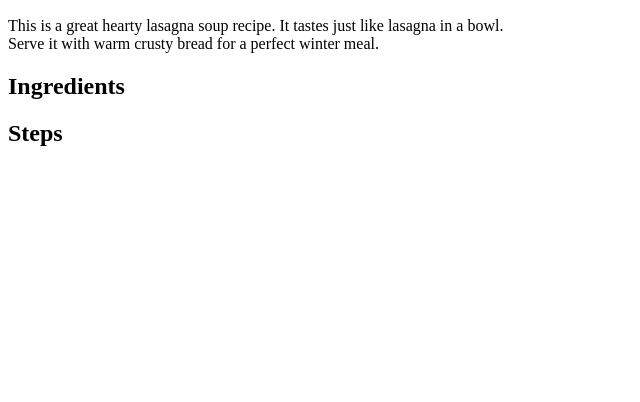
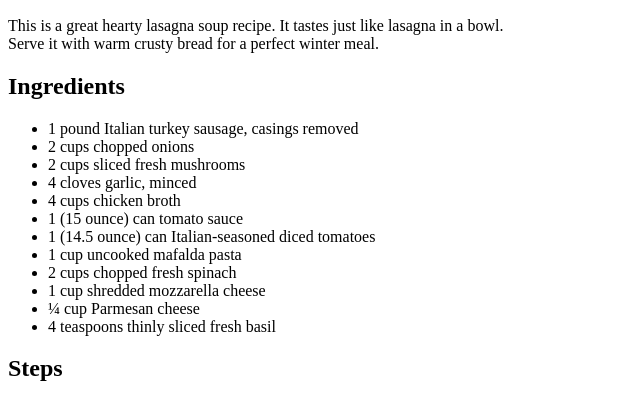
Before and after one commit to Stephenasembo/odin-recipes, a plain HTML site: page recipes/cheesy_sausage_lasagna_soup.html in a window 1280 px wide. Shown: the part 434-836 px from the top of the page, without its empty margins (0-640 px from the left). Before the commit the page ends 800 px from the top, so only its background shows below. Drawn offline with Linux system fonts and the light colour scheme.

Commit message:
Add Ingredients To The Recipe
Ingredients are essential in the preparation of a
dish

```diff
--- a/recipes/cheesy_sausage_lasagna_soup.html
+++ b/recipes/cheesy_sausage_lasagna_soup.html
@@ -17,6 +17,29 @@
         <h2>Ingredients</h2>
 
             <ul>
+               <li>1 pound Italian turkey sausage, casings removed</li>
+
+                <li>2 cups chopped onions</li>
+
+                <li>2 cups sliced fresh mushrooms</li>
+
+                <li>4 cloves garlic, minced</li>
+
+                <li>4 cups chicken broth</li>
+
+                <li>1 (15 ounce) can tomato sauce</li>
+
+                <li>1 (14.5 ounce) can Italian-seasoned diced tomatoes</li>
+
+                <li>1 cup uncooked mafalda pasta</li>
+
+                <li>2 cups chopped fresh spinach</li>
+
+                <li>1 cup shredded mozzarella cheese</li>
+
+                <li>¼ cup Parmesan cheese</li>
+
+                <li>4 teaspoons thinly sliced fresh basil</li>
 
             </ul>
 
```
